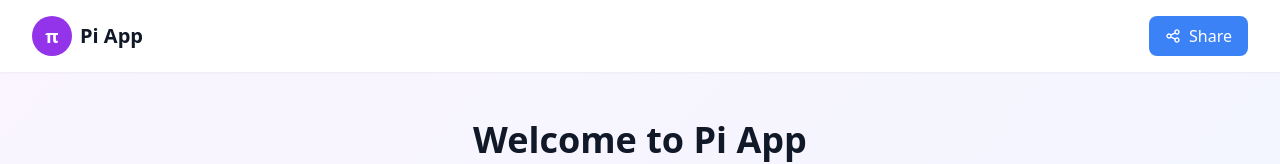
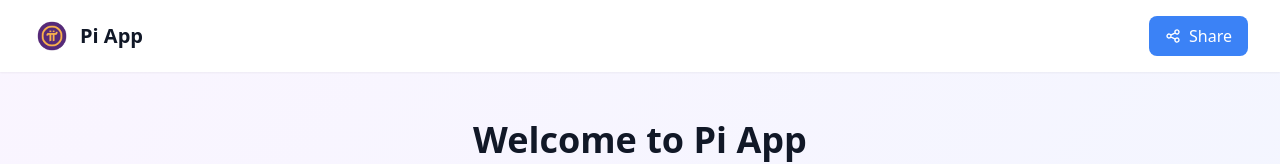
Before and after one commit to Muragwa18012006/Wallet-configurations, a Next.js app: page / in a window 1280 px wide. Shown: the top 164 px of the page. Built offline with nearby package versions, Linux system fonts and the light colour scheme.

Commit message:
Add custom Pi logo

```diff
--- a/src/app/page.tsx
+++ b/src/app/page.tsx
@@ -36,9 +36,7 @@
         <div className="max-w-7xl mx-auto px-4 sm:px-6 lg:px-8 py-4">
           <div className="flex items-center justify-between">
             <div className="flex items-center gap-2">
-              <div className="w-10 h-10 bg-purple-600 rounded-full flex items-center justify-center">
-                <span className="text-white font-bold text-lg">π</span>
-              </div>
+              <img src="/logo.jpg" alt="Pi Logo" className="w-10 h-10 rounded-full object-cover" />
               <h1 className="text-xl font-bold text-gray-900">Pi App</h1>
             </div>
             <PiShare
```
Also changed, not shown: public/logo.jpg (added).
